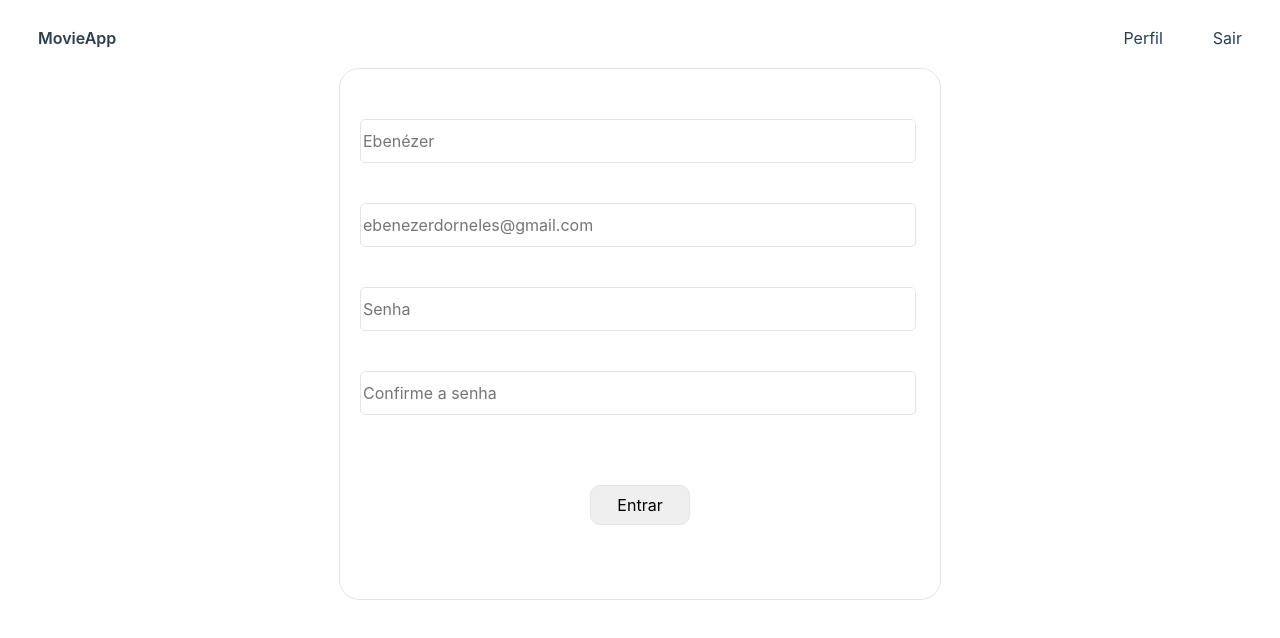
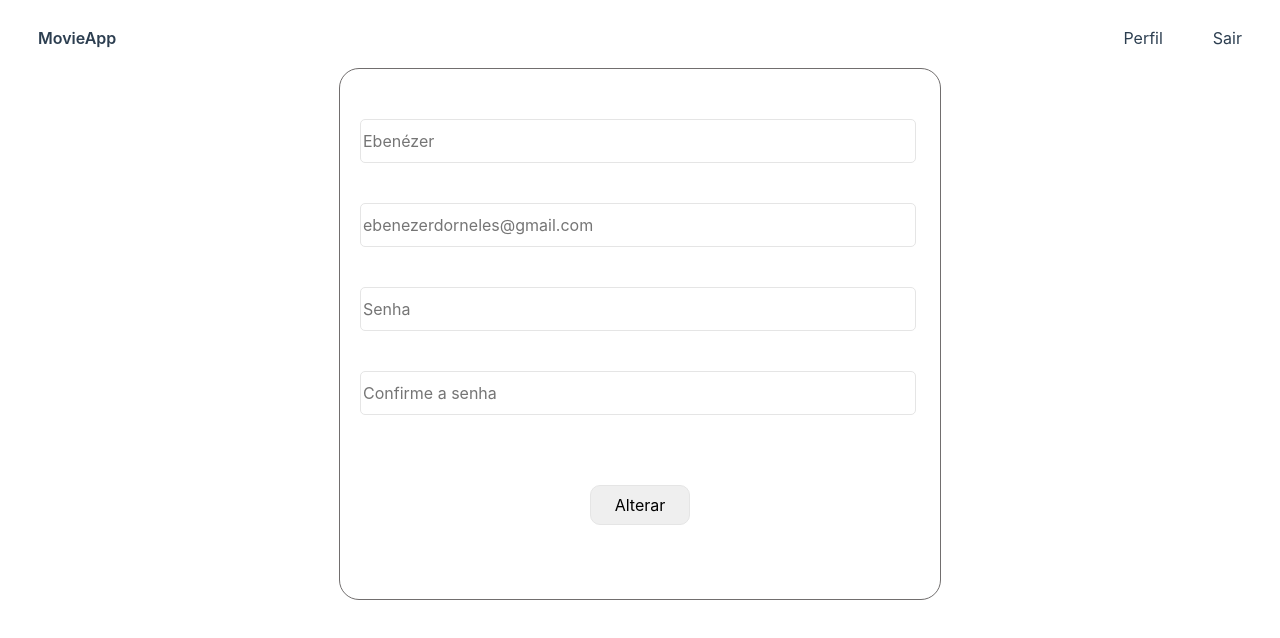
Before and after one commit to dorneles357/app-movie, a Vue app: page /profile in a window 1280 px wide. Shown: the top 638 px of the page. Built offline with nearby package versions, Linux system fonts and the light colour scheme.

Commit message:
🎨 Ajustes nas cores

```diff
--- a/src/App.vue
+++ b/src/App.vue
@@ -4,6 +4,7 @@
 
 <style>
 :root{
+  --color-input-border: #716E6E;
   --color-to-dark: white;
   --color-danger:#DC3545;
   --color-link: #42b983;
--- a/src/components/inputs/LoginInput.vue
+++ b/src/components/inputs/LoginInput.vue
@@ -35,7 +35,7 @@ export default {
         margin:auto;
         max-width: 350px;
         height: 500px;
-        border: 1px solid var(--color-border);
+        border: 1px solid var(--color-input-border);
         border-radius: 20px;
 
         display: flex;
@@ -51,7 +51,7 @@ export default {
 
     #input > input{
         font: var(--font-family);
-        border: 1px solid #716E6E;
+        border: 1px solid var(--color-input-border);
         border-radius: 5px;
         margin: 20px 0px 20px 0px;
         width: 300px;
--- a/src/components/inputs/ProfileInput.vue
+++ b/src/components/inputs/ProfileInput.vue
@@ -6,7 +6,7 @@
             <input type="password" name="password" id="psw" placeholder="Senha">
             <input type="password" name="conf_psw" id="conf_psw" placeholder="Confirme a senha">
         </div>
-        <button type="submit" id="btn">Entrar</button>
+        <button type="submit" id="btn">Alterar</button>
     </div>
 </template>
 
@@ -29,7 +29,7 @@ export default {
     #box{
         padding-top:30px;
         margin: auto;
-        border: 1px solid var(--color-border);
+        border: 1px solid var(--color-input-border);
         border-radius: 20px;
         height: 500px;
         max-width: 600px;
--- a/src/components/inputs/RegisterInput.vue
+++ b/src/components/inputs/RegisterInput.vue
@@ -41,7 +41,7 @@ export default {
     #box{
         padding-top:30px;
         margin: auto;
-        border: 1px solid var(--color-border);
+        border: 1px solid var(--color-input-border);
         border-radius: 20px;
         height: 500px;
         max-width: 600px;
@@ -58,7 +58,7 @@ export default {
     }
     #input > input{
         font: var(--font-family);
-        border: 1px solid var(--color-border);
+        border: 1px solid var(--color-input-border);
         border-radius: 5px;
         margin: 20px;
         max-width: 550px;
--- a/src/components/inputs/UploadInput.vue
+++ b/src/components/inputs/UploadInput.vue
@@ -80,7 +80,7 @@ export default {
 }
 #input > input{
     font: var(--font-family);
-    border: 1px solid var(--color-border);
+    border: 1px solid var(--color-input-border);
     border-radius: 5px;
     margin: 20px;
     max-width: 550px;
```
